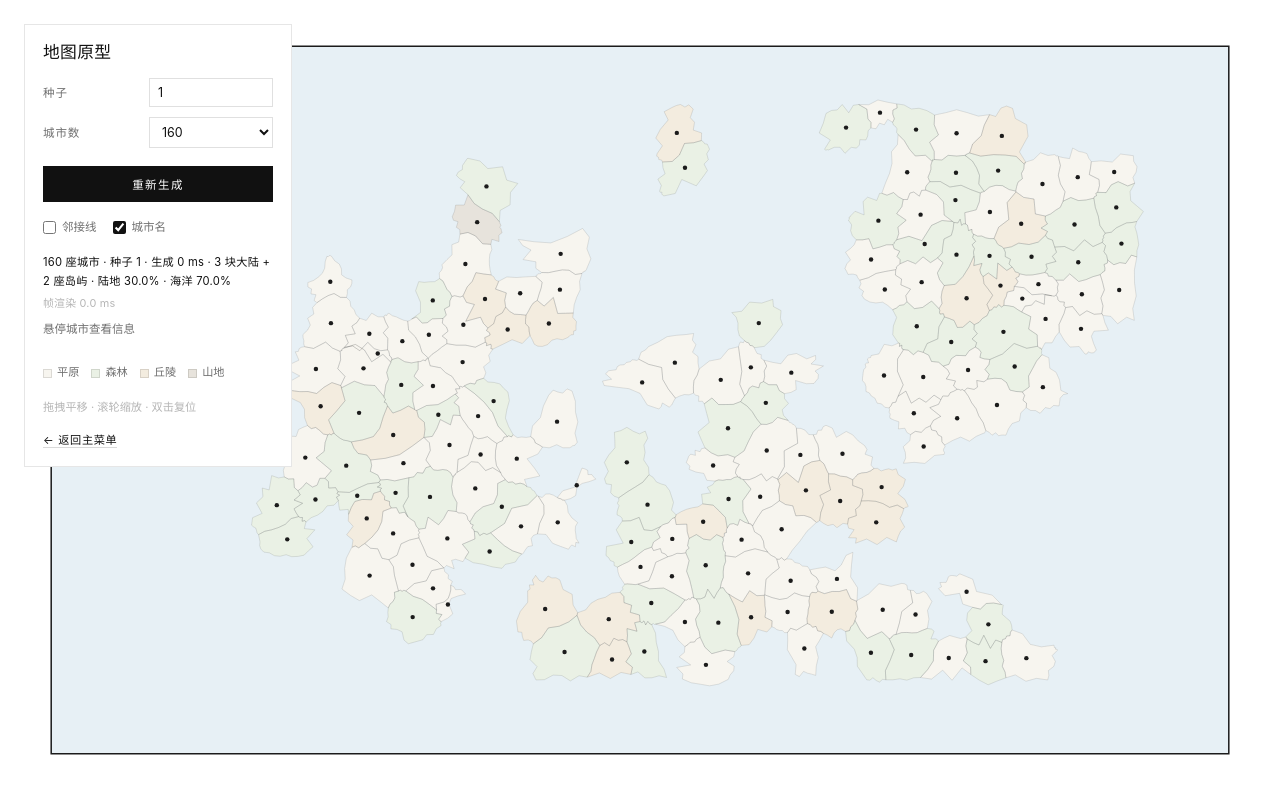
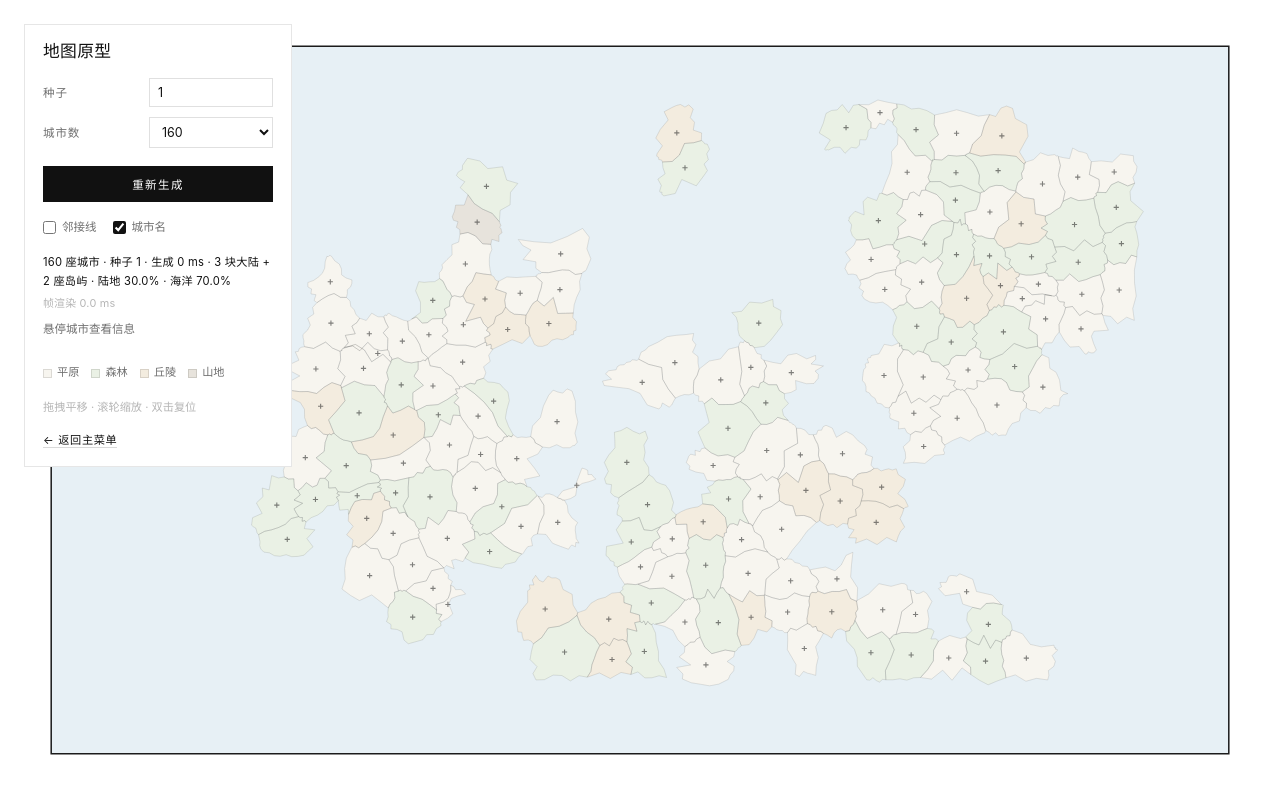
Before and after one commit to DRheEheAMGary/Wars-on-Paper, a website with bundled scripts: page tools/mapdebug.html in a window 1280 px wide. Built offline with nearby package versions, Linux system fonts and the light colour scheme.

Commit message:
style(ui): keep serif for the homepage title only and use cross city markers

```diff
--- a/src/client/render/map.js
+++ b/src/client/render/map.js
@@ -149,11 +149,18 @@ export function drawMap(ctx, map, camera, options) {
     ctx.stroke();
   }
 
-  ctx.fillStyle = '#1b1b1b';
+  // Small map-symbol crosses instead of filled dots: less cell-like at density.
+  ctx.strokeStyle = 'rgba(27, 27, 27, 0.55)';
+  ctx.lineWidth = screen(1.1);
+  const markerArm = screen(2.6);
   for (const city of map.cities) {
+    const [x, y] = city.center;
     ctx.beginPath();
-    ctx.arc(city.center[0], city.center[1], screen(2.2), 0, Math.PI * 2);
-    ctx.fill();
+    ctx.moveTo(x - markerArm, y);
+    ctx.lineTo(x + markerArm, y);
+    ctx.moveTo(x, y - markerArm);
+    ctx.lineTo(x, y + markerArm);
+    ctx.stroke();
   }
 
   if (showNames && zoom >= LABEL_MIN_ZOOM) {
--- a/src/client/styles/mapdebug.css
+++ b/src/client/styles/mapdebug.css
@@ -34,7 +34,7 @@ body.map-page {
 
 .panel-title {
   margin: 0 0 18px;
-  font-family: var(--font-display);
+  font-family: var(--font-sans);
   font-size: 1.05rem;
   font-weight: 400;
   letter-spacing: 0.02em;
```
